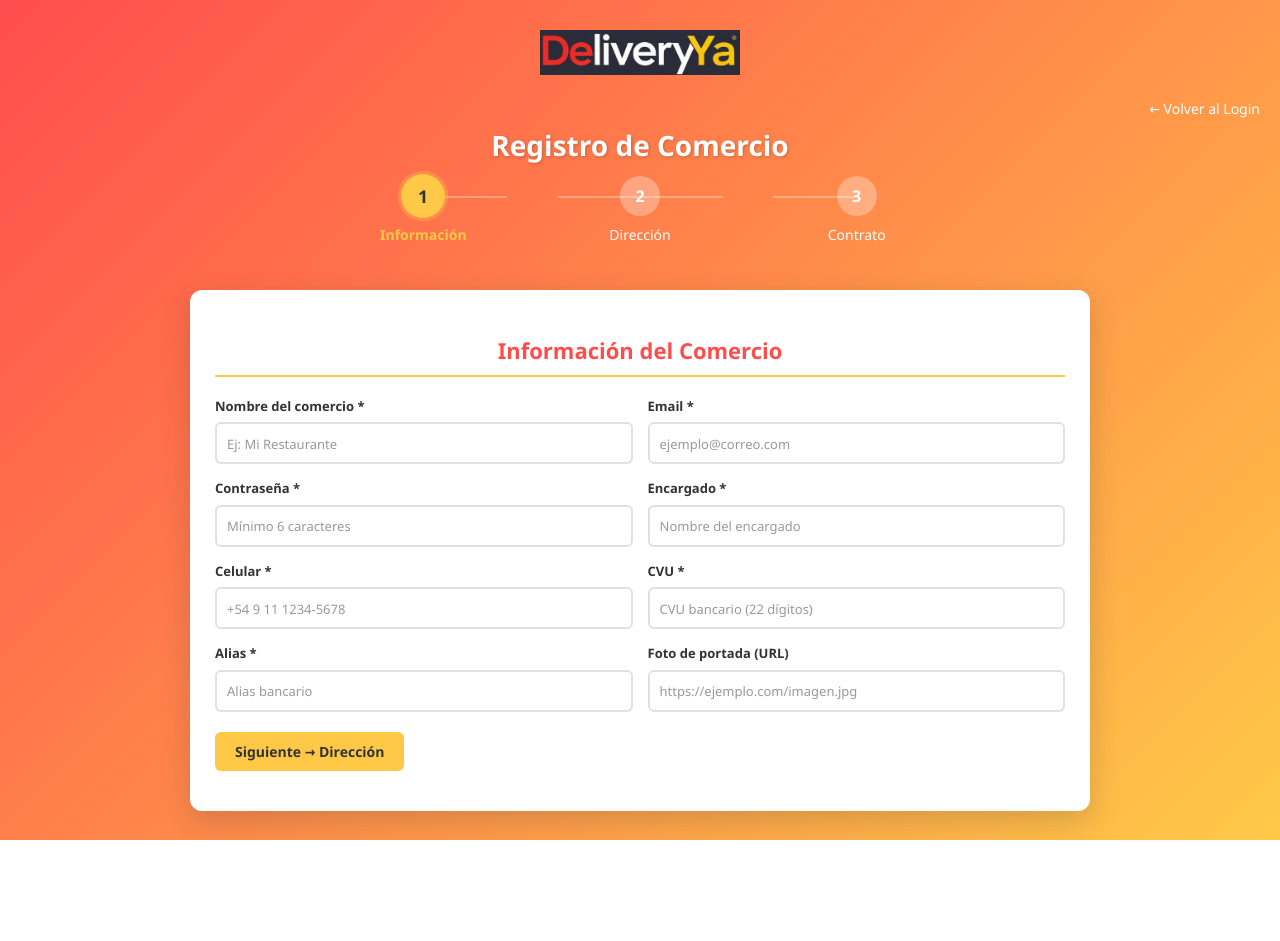
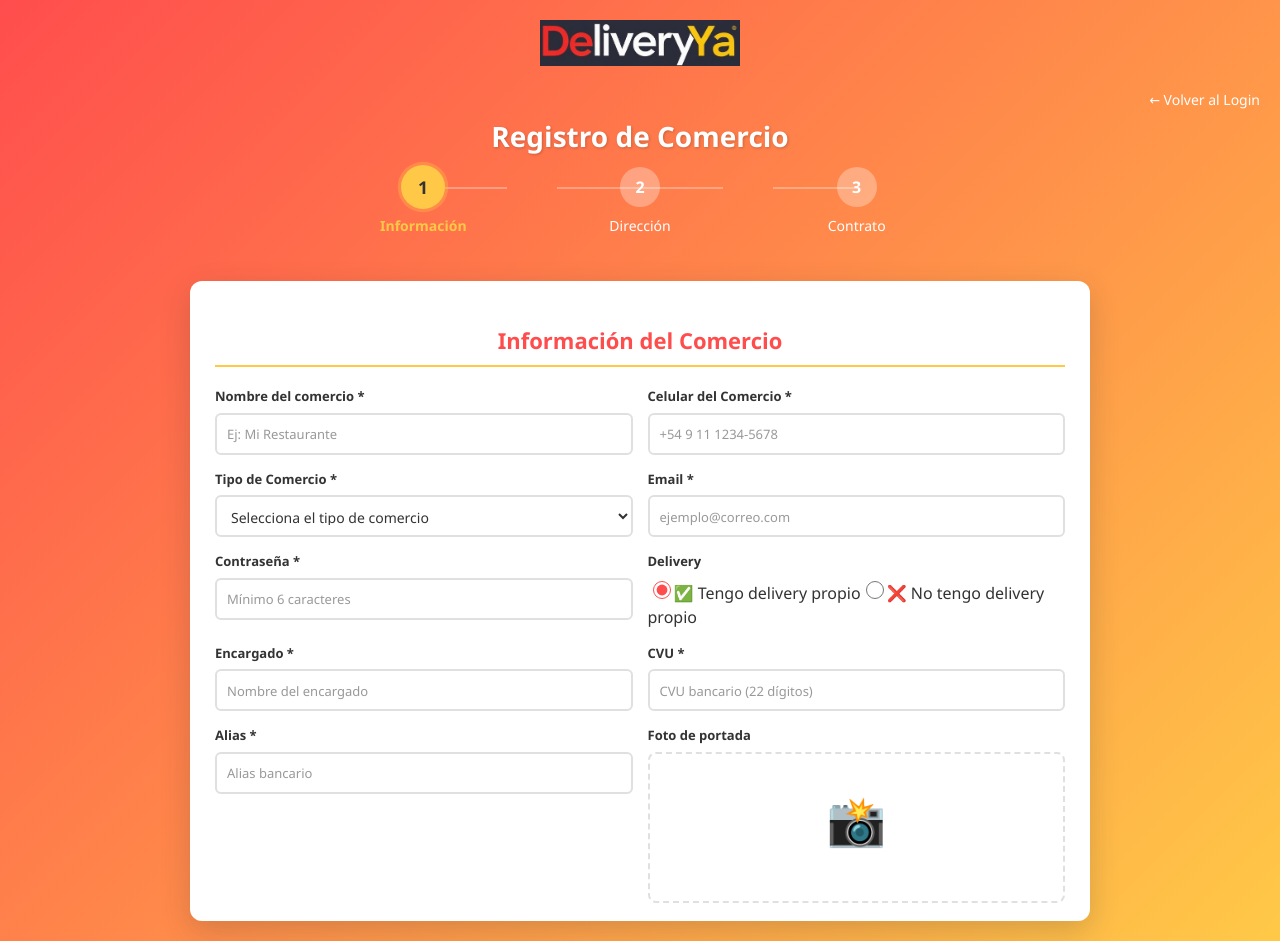
Before and after one commit to VinceSM/DeliveryYaFrontend, a React (Vite) app: page /auth/register in a window 1280 px wide. Before the commit the page ends 840 px from the top, so only its background shows below. Built offline with nearby package versions, Linux system fonts and the light colour scheme.

Commit message:
foto, tipoComercio, contrato, registro

```diff
--- a/src/screens/Auth/RegisterScreen.jsx
+++ b/src/screens/Auth/RegisterScreen.jsx
@@ -16,6 +16,8 @@ export default function RegisterScreen() {
   const [currentSection, setCurrentSection] = useState(0);
   const [isLoading, setIsLoading] = useState(false);
   const [formErrors, setFormErrors] = useState({});
+  const [imagePreview, setImagePreview] = useState(null);
+  const [fileName, setFileName] = useState("");
 
   // Estado con valores por defecto
   const [form, setForm] = useState({
@@ -23,6 +25,7 @@ export default function RegisterScreen() {
     email: "",
     password: "",
     fotoPortada: "",
+    tipoComercio: "",
     celular: "",
     ciudad: "Miramar",
     calle: "",
@@ -33,6 +36,7 @@ export default function RegisterScreen() {
     cvu: "",
     alias: "",
     destacado: false,
+    deliveryPropio: true,
   });
 
   const handleMapLocationSelect = (lat, lng) => {
@@ -61,6 +65,49 @@ export default function RegisterScreen() {
     }));
   };
 
+  // Agrega esta función para manejar la selección de archivos
+  const handleImageUpload = (e) => {
+    const file = e.target.files[0];
+
+    if (file) {
+      // Validar que sea una imagen
+      if (!file.type.startsWith('image/')) {
+        alert('❌ Por favor selecciona un archivo de imagen válido');
+        return;
+      }
+
+      // Validar tamaño (max 5MB)
+      if (file.size > 5 * 1024 * 1024) {
+        alert('❌ La imagen es demasiado grande. Máximo 5MB permitido');
+        return;
+      }
+
+      // Guardar el nombre del archivo
+      setFileName(file.name); // ← Agrega esta línea
+
+      // Crear URL temporal para vista previa
+      const previewUrl = URL.createObjectURL(file);
+      setImagePreview(previewUrl);
+      console.log('📸 Imagen seleccionada:', file.name);
+    }
+  };
+
+  // Función para limpiar la imagen seleccionada
+  const clearImage = () => {
+    if (imagePreview) {
+      URL.revokeObjectURL(imagePreview);
+    }
+    setImagePreview(null);
+    setFileName(""); // ← Agrega esta línea
+    setForm(prev => ({ ...prev, fotoPortada: "" }));
+
+    // Resetear el input file
+    const fileInput = document.getElementById('fotoPortadaUpload');
+    if (fileInput) {
+      fileInput.value = '';
+    }
+  };
+
   const handleChange = (e) => {
     const { name, value, type, checked } = e.target;
     setForm((prev) => ({
@@ -86,10 +133,12 @@ export default function RegisterScreen() {
       else if (!/\S+@\S+\.\S+/.test(form.email)) errors.email = "El email no es válido";
       if (!form.password) errors.password = "La contraseña es requerida";
       else if (form.password.length < 6) errors.password = "La contraseña debe tener al menos 6 caracteres";
+      if (form.tipoComercio.length > 250) errors.tipoComercio = "La descripción no puede exceder los 250 caracteres";
       if (!form.encargado?.trim()) errors.encargado = "El encargado es requerido";
       if (!form.celular?.trim()) errors.celular = "El celular es requerido";
       if (!form.cvu?.trim()) errors.cvu = "El CVU es requerido";
       if (!form.alias?.trim()) errors.alias = "El alias es requerido";
+      if (!form.deliveryPropio && errors.deliveryPropio !== false) errors.deliveryPropio = "Debes seleccionar una opción de delivery";
     }
 
     if (section === 1) {
@@ -135,6 +184,7 @@ export default function RegisterScreen() {
         Email: String(form.email || ""),
         Password: String(form.password || ""),
         FotoPortada: String(form.fotoPortada || ""),
+        tipoComercio: String(form.tipoComercio || ""),
         Celular: String(form.celular || ""),
         Ciudad: String(form.ciudad || ""),
         Calle: String(form.calle || ""),
@@ -144,7 +194,8 @@ export default function RegisterScreen() {
         Encargado: String(form.encargado || ""),
         Cvu: String(form.cvu || ""),
         Alias: String(form.alias || ""),
-        Destacado: Boolean(form.destacado)
+        Destacado: Boolean(form.destacado),
+        DeliveryPropio: Boolean(form.deliveryPropio),
       };
 
       console.log('📤 Estado del formulario:', form);
@@ -227,6 +278,35 @@ export default function RegisterScreen() {
               </div>
 
               <div className="register-input-group">
+                <label className="register-form-label">Celular del Comercio *</label>
+                <input
+                  className={`register-form-input ${formErrors.celular ? 'error' : ''}`}
+                  name="celular"
+                  value={form.celular}
+                  placeholder="+54 9 11 1234-5678"
+                  onChange={handleChange}
+                />
+                {formErrors.celular && <span className="error-message">{formErrors.celular}</span>}
+              </div>
+
+              <div className="register-input-group">
+                <label className="register-form-label">Tipo de Comercio *</label>
+                <select
+                  className={`register-form-input ${formErrors.tipoComercio ? 'error' : ''}`}
+                  name="tipoComercio"
+                  value={form.tipoComercio}
+                  onChange={handleChange}
+                >
+                  <option value="">Selecciona el tipo de comercio</option>
+                  <option value="Restaurante">Restaurante</option>
+                  <option value="Cafetería">Cafetería</option>
+                  <option value="Supermercado">Supermercado</option>
+                  {/* ... otras opciones ... */}
+                </select>
+                {formErrors.tipoComercio && <span className="error-message">{formErrors.tipoComercio}</span>}
+              </div>
+
+              <div className="register-input-group">
                 <label className="register-form-label">Email *</label>
                 <input
                   className={`register-form-input ${formErrors.email ? 'error' : ''}`}
@@ -252,6 +332,35 @@ export default function RegisterScreen() {
                 {formErrors.password && <span className="error-message">{formErrors.password}</span>}
               </div>
 
+
+
+              <div className="register-input-group">
+                <label className="register-form-label">Delivery</label>
+                <div className="radio-group">
+                  <label className="radio-option">
+                    <input
+                      type="radio"
+                      name="deliveryPropio"
+                      value="true"
+                      checked={form.deliveryPropio === true}
+                      onChange={() => setForm(prev => ({ ...prev, deliveryPropio: true }))}
+                    />
+                    <span className="radio-label">✅ Tengo delivery propio</span>
+                  </label>
+
+                  <label className="radio-option">
+                    <input
+                      type="radio"
+                      name="deliveryPropio"
+                      value="false"
+                      checked={form.deliveryPropio === false}
+                      onChange={() => setForm(prev => ({ ...prev, deliveryPropio: false }))}
+                    />
+                    <span className="radio-label">❌ No tengo delivery propio</span>
+                  </label>
+                </div>
+              </div>
+
               <div className="register-input-group">
                 <label className="register-form-label">Encargado *</label>
                 <input
@@ -264,17 +373,7 @@ export default function RegisterScreen() {
                 {formErrors.encargado && <span className="error-message">{formErrors.encargado}</span>}
               </div>
 
-              <div className="register-input-group">
-                <label className="register-form-label">Celular *</label>
-                <input
-                  className={`register-form-input ${formErrors.celular ? 'error' : ''}`}
-                  name="celular"
-                  value={form.celular}
-                  placeholder="+54 9 11 1234-5678"
-                  onChange={handleChange}
-                />
-                {formErrors.celular && <span className="error-message">{formErrors.celular}</span>}
-              </div>
+
 
               <div className="register-input-group">
                 <label className="register-form-label">CVU *</label>
@@ -301,17 +400,49 @@ export default function RegisterScreen() {
               </div>
 
               <div className="register-input-group">
-                <label className="register-form-label">Foto de portada (URL)</label>
-                <input
-                  className="register-form-input"
-                  name="fotoPortada"
-                  value={form.fotoPortada}
-                  placeholder="https://ejemplo.com/imagen.jpg"
-                  onChange={handleChange}
-                />
+                <label className="register-form-label">Foto de portada</label>
+
+                <div className="image-upload-container">
+                  {!fileName && !form.fotoPortada ? (
+                    <div className="image-upload-area">
+                      <input
+                        type="file"
+                        accept="image/*"
+                        onChange={handleImageUpload}
+                        className="image-file-input"
+                        id="fotoPortadaUpload"
+                      />
+                      <label htmlFor="fotoPortadaUpload" className="image-upload-label">
+                        <div className="upload-icon">📸</div>
+                        {/* <div className="upload-text">
+                          <strong>Seleccionar imagen</strong>
+                          <span>Haz clic para elegir una imagen</span>
+                          <small>Formatos: JPG, PNG, WEBP (Max. 5MB)</small>
+                        </div> */}
+                      </label>
+                    </div>
+                  ) : (
+                    <div className="file-selected-container">
+                      <div className="file-info">
+                        <span className="file-icon">📷</span>
+                        <div className="file-details">
+                          <span className="file-name">{fileName}</span>
+                          <span className="file-status">✅ Imagen seleccionada</span>
+                        </div>
+                      </div>
+                      <button
+                        type="button"
+                        className="remove-file-btn"
+                        onClick={clearImage}
+                        title="Eliminar imagen"
+                      >
+                        ×
+                      </button>
+                    </div>
+                  )}
+                </div>
               </div>
             </div>
-
             <div className="register-navigation-buttons">
               <button type="button" className="register-nav-button register-next-button" onClick={nextSection}>
                 Siguiente → Dirección
--- a/src/styles/screens/RegisterScreen.css
+++ b/src/styles/screens/RegisterScreen.css
@@ -1,5 +1,136 @@
+/* Estilos para el contenedor de archivo seleccionado */
+.file-selected-container {
+  display: flex;
+  align-items: center;
+  justify-content: space-between;
+  padding: 15px;
+  border: 2px solid #e0e0e0;
+  border-radius: 8px;
+  background: #f8f9fa;
+}
+
+.file-info {
+  display: flex;
+  align-items: center;
+  gap: 12px;
+  flex: 1;
+}
+
+.file-icon {
+  font-size: 24px;
+}
+
+.file-details {
+  display: flex;
+  flex-direction: column;
+  gap: 2px;
+}
+
+.file-name {
+  font-weight: 600;
+  color: #333;
+  font-size: 14px;
+}
+
+.file-status {
+  font-size: 12px;
+  color: #28a745;
+}
+
+/* Botón de eliminar (X) */
+.remove-file-btn {
+  background: #dc3545;
+  color: white;
+  border: none;
+  border-radius: 50%;
+  width: 32px;
+  height: 32px;
+  display: flex;
+  align-items: center;
+  justify-content: center;
+  cursor: pointer;
+  font-size: 18px;
+  font-weight: bold;
+  transition: all 0.3s ease;
+  flex-shrink: 0;
+}
+
+.remove-file-btn:hover {
+  background: #c82333;
+  transform: scale(1.1);
+}
+
+/* Área de upload */
+.image-upload-area {
+  text-align: center;
+}
+
+.image-file-input {
+  display: none; /* Esto oculta el input file real */
+}
+
+.image-upload-label {
+  display: flex;
+  flex-direction: column;
+  align-items: center;
+  justify-content: center;
+  padding: 30px;
+  cursor: pointer;
+  border: 2px dashed #e0e0e0;
+  border-radius: 8px;
+  transition: all 0.3s ease;
+}
+
+.image-upload-label:hover {
+  border-color: #007bff;
+  background: #f0f8ff;
+}
+
+.upload-icon {
+  font-size: 48px;
+  margin-bottom: 15px;
+}
+
+.upload-text {
+  display: flex;
+  flex-direction: column;
+  gap: 5px;
+}
+
+.upload-text strong {
+  color: #333;
+  font-size: 18px;
+}
+
+.upload-text span {
+  color: #666;
+  font-size: 14px;
+}
+
+.upload-text small {
+  color: #999;
+  font-size: 12px;
+}
+
+/* Responsive */
+@media (max-width: 768px) {
+  .file-selected-container {
+    flex-direction: column;
+    gap: 15px;
+    text-align: center;
+  }
+
+  .file-info {
+    flex-direction: column;
+    text-align: center;
+  }
+
+  .remove-file-btn {
+    align-self: center;
+  }
+}
+
 /* Agrega esto a tu RegisterScreen.css */
-
 .map-selector-container {
   margin: 20px 0;
 }
```
